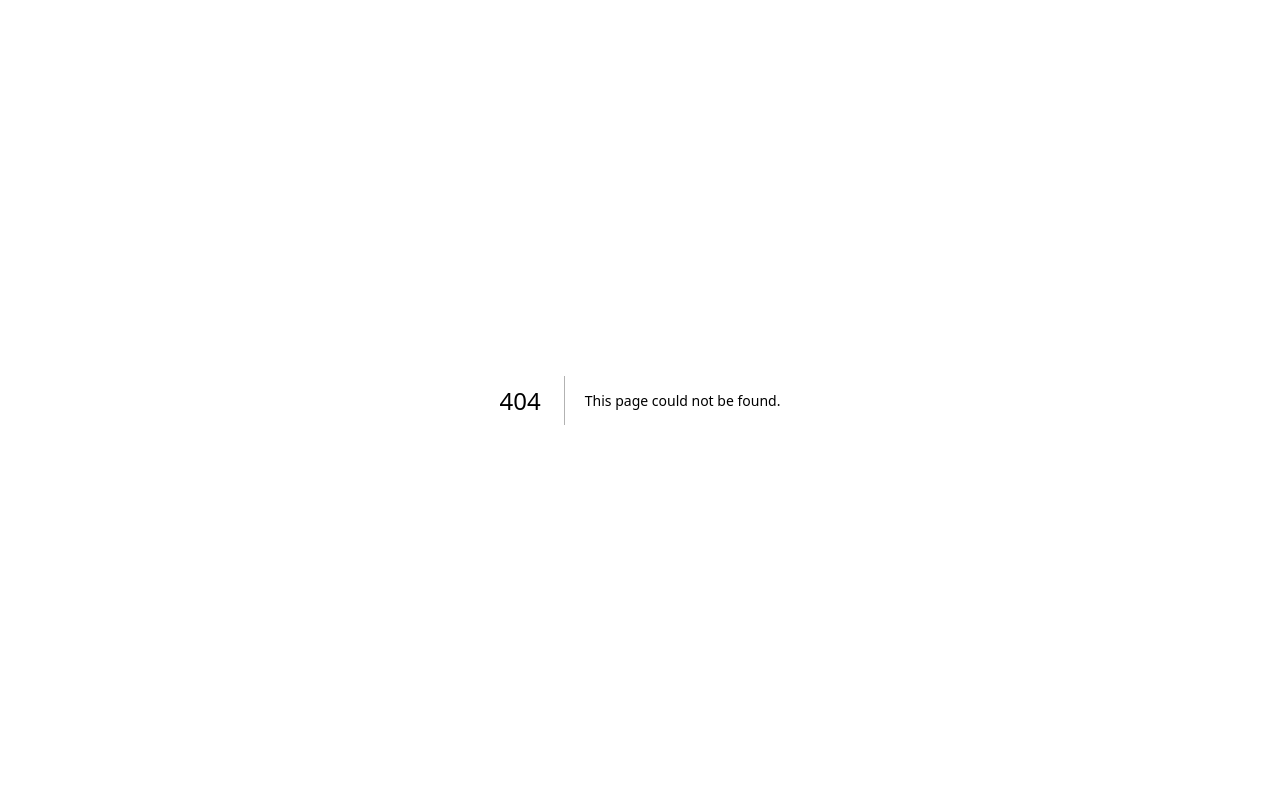
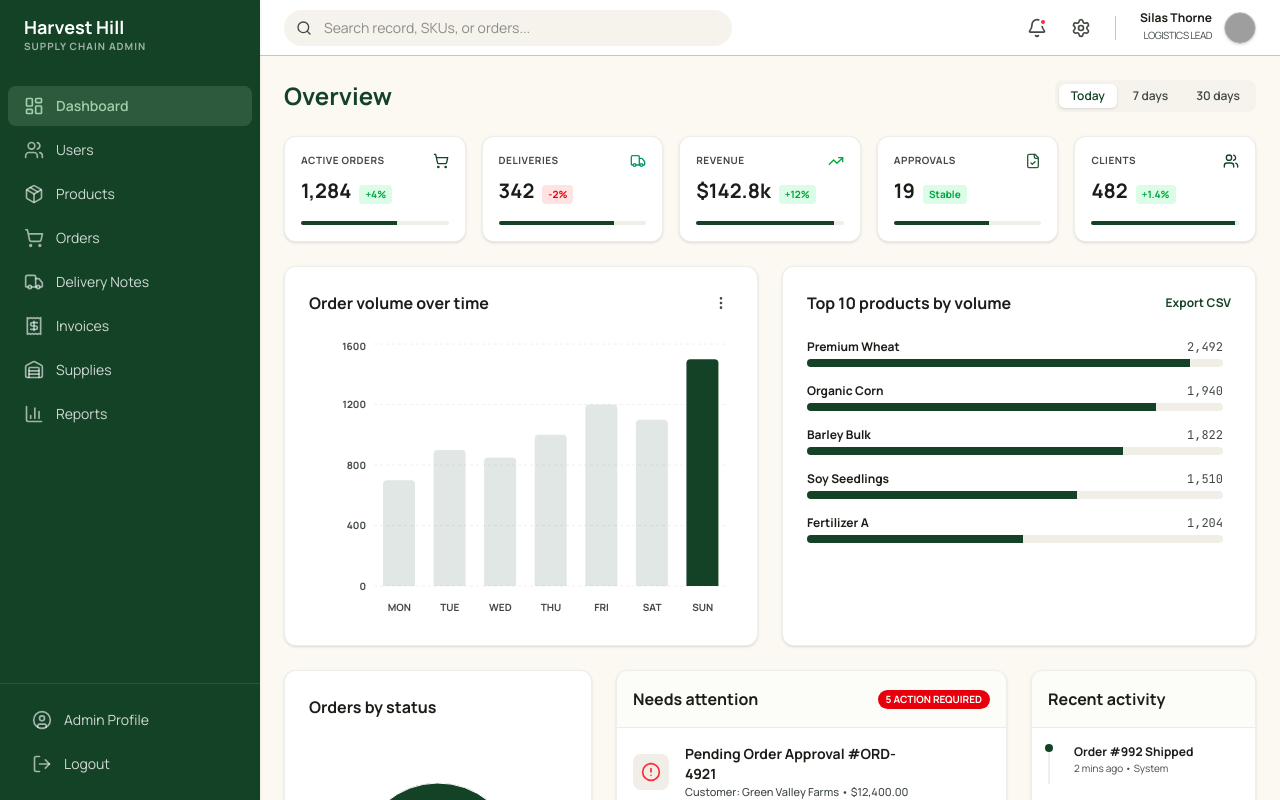
Before and after one commit to blessed-winner/harvest_hill_delivery, a Next.js app in the folder frontend/: page /admin in a window 1280 px wide. Before the commit this address had no page. Shown: the top 800 px of the page. Built offline with nearby package versions, Linux system fonts and the light colour scheme; grey boxes are pictures that could not be loaded.

Commit message:
Admin sidebar fit

```diff
--- /dev/null
+++ b/frontend/src/app/admin/page.tsx
@@ -0,0 +1,7 @@
+"use client";
+
+import AdminLayout from '../../portals/admin/AdminLayout';
+
+export default function AdminPage() {
+  return <AdminLayout />;
+}
--- a/frontend/src/portals/admin/AdminLayout.tsx
+++ b/frontend/src/portals/admin/AdminLayout.tsx
@@ -0,0 +1,52 @@
+"use client";
+
+import { useState } from 'react';
+import { Sidebar } from './components/Sidebar';
+import { TopBar } from './components/TopBar';
+import { Dashboard } from './pages/Dashboard';
+import { UserManagement } from './pages/UserManagement';
+import { ProductCatalog } from './pages/ProductCatalog';
+import { OrdersManagement } from './pages/OrdersManagement';
+import { DeliveryNotes } from './pages/DeliveryNotes';
+import { Invoices } from './pages/Invoices';
+import { Supplies } from './pages/Supplies';
+import { Reports } from './pages/Reports';
+import { ViewType } from '../types';
+
+function renderView(view: ViewType) {
+  switch (view) {
+    case 'users':
+      return <UserManagement />;
+    case 'products':
+      return <ProductCatalog />;
+    case 'orders':
+      return <OrdersManagement />;
+    case 'deliveries':
+      return <DeliveryNotes />;
+    case 'invoices':
+      return <Invoices />;
+    case 'supplies':
+      return <Supplies />;
+    case 'reports':
+      return <Reports />;
+    case 'dashboard':
+    default:
+      return <Dashboard />;
+  }
+}
+
+export default function AdminLayout() {
+  const [currentView, setCurrentView] = useState<ViewType>('dashboard');
+
+  return (
+    <div className="min-h-screen flex bg-surface">
+      <Sidebar currentView={currentView} onViewChange={setCurrentView} />
+      <div className="flex-1 min-w-0 flex flex-col">
+        <TopBar />
+        <main className="flex-1 min-w-0 overflow-x-hidden">
+          {renderView(currentView)}
+        </main>
+      </div>
+    </div>
+  );
+}
--- a/frontend/src/portals/admin/components/Sidebar.tsx
+++ b/frontend/src/portals/admin/components/Sidebar.tsx
@@ -32,13 +32,13 @@ const navItems = [
 
 export function Sidebar({ currentView, onViewChange }: SidebarProps) {
   return (
-    <aside className="w-[260px] bg-primary flex flex-col h-full py-4 shadow-sm z-30 shrink-0">
+    <aside className="w-[260px] bg-primary flex flex-col h-screen sticky top-0 py-4 shadow-sm z-30 shrink-0 overflow-hidden">
       <div className="px-6 mb-8">
         <h1 className="text-lg font-bold text-white leading-tight">Harvest Hill</h1>
         <p className="text-[10px] uppercase tracking-widest text-white/60 font-bold">Supply Chain Admin</p>
       </div>
 
-      <nav className="flex-1 px-2 space-y-1">
+      <nav className="flex-1 px-2 space-y-1 overflow-y-auto custom-scrollbar">
         {navItems.map((item) => (
           <button
             key={item.id}
@@ -59,7 +59,7 @@ export function Sidebar({ currentView, onViewChange }: SidebarProps) {
         ))}
       </nav>
 
-      <div className="mt-auto px-4 pt-4 border-t border-white/10 space-y-1">
+      <div className="mt-auto px-4 pt-4 border-t border-white/10 space-y-1 shrink-0">
         <button className="w-full flex items-center px-4 py-2.5 text-white/80 hover:text-white hover:bg-primary-container/20 rounded-lg transition-colors">
           <UserCircle className="w-5 h-5 mr-3 text-white/60" />
           <span className="text-sm">Admin Profile</span>
--- a/frontend/src/portals/admin/pages/DeliveryNotes.tsx
+++ b/frontend/src/portals/admin/pages/DeliveryNotes.tsx
@@ -1,7 +1,7 @@
 import React, { useState } from 'react';
 import { Search, Plus, MoreVertical, AlertTriangle, MapPin, Truck, FileText, CheckCircle2 } from 'lucide-react';
 import { DeliveryNote } from '../types';
-import { DetailDrawer } from './DetailDrawer';
+import { DetailDrawer } from '../components/DetailDrawer';
 import { cn } from '../lib/utils';
 import { motion } from 'motion/react';
 
--- a/frontend/src/portals/admin/pages/Invoices.tsx
+++ b/frontend/src/portals/admin/pages/Invoices.tsx
@@ -1,7 +1,7 @@
 import React, { useState } from 'react';
 import { Search, RefreshCw, Bell, Settings, AlertCircle, Wallet, ChevronRight, Download } from 'lucide-react';
 import { Invoice } from '../types';
-import { DetailDrawer } from './DetailDrawer';
+import { DetailDrawer } from '../components/DetailDrawer';
 import { cn } from '../lib/utils';
 import { motion } from 'motion/react';
 
--- a/frontend/src/portals/admin/pages/OrdersManagement.tsx
+++ b/frontend/src/portals/admin/pages/OrdersManagement.tsx
@@ -1,7 +1,7 @@
 import React, { useState } from 'react';
 import { Search, Filter, Plus, ShoppingCart, CheckCircle, Truck, Trash2, MoreVertical, Handshake, ChevronRight, X } from 'lucide-react';
 import { Order } from '../types';
-import { DetailDrawer } from './DetailDrawer';
+import { DetailDrawer } from '../components/DetailDrawer';
 import { cn } from '../lib/utils';
 import { motion, AnimatePresence } from 'motion/react';
 
--- a/frontend/src/portals/admin/pages/ProductCatalog.tsx
+++ b/frontend/src/portals/admin/pages/ProductCatalog.tsx
@@ -1,7 +1,7 @@
 import React, { useState } from 'react';
 import { Search, Plus, MoreVertical, AlertCircle, Calendar, Package, ArrowRight, X, Image as ImageIcon } from 'lucide-react';
 import { Product } from '../types';
-import { DetailDrawer } from './DetailDrawer';
+import { DetailDrawer } from '../components/DetailDrawer';
 import { cn } from '../lib/utils';
 import { motion } from 'motion/react';
 
--- a/frontend/src/portals/admin/pages/Reports.tsx
+++ b/frontend/src/portals/admin/pages/Reports.tsx
@@ -5,7 +5,7 @@ import {
 import {
   Download, FileText, Filter, Check, MoreVertical
 } from 'lucide-react';
-import { DetailDrawer } from './DetailDrawer';
+import { DetailDrawer } from '../components/DetailDrawer';
 import { cn } from '../lib/utils';
 import { motion } from 'motion/react';
 
--- a/frontend/src/portals/admin/pages/Supplies.tsx
+++ b/frontend/src/portals/admin/pages/Supplies.tsx
@@ -1,7 +1,7 @@
 import React, { useState } from 'react';
 import { Search, ChevronRight, Handshake, CheckCircle2, MessageSquare, Send, Archive, Check, X, RefreshCw } from 'lucide-react';
 import { NegotiationMessage } from '../types';
-import { DetailDrawer } from './DetailDrawer';
+import { DetailDrawer } from '../components/DetailDrawer';
 import { cn } from '../lib/utils';
 import { motion } from 'motion/react';
 
--- a/frontend/src/portals/admin/pages/UserManagement.tsx
+++ b/frontend/src/portals/admin/pages/UserManagement.tsx
@@ -1,7 +1,7 @@
 import React, { useState } from 'react';
 import { Search, Filter, Plus, MoreVertical, ShieldCheck, History, User as UserIcon } from 'lucide-react';
 import { User } from '../types';
-import { DetailDrawer } from './DetailDrawer';
+import { DetailDrawer } from '../components/DetailDrawer';
 import { cn } from '../lib/utils';
 import { motion } from 'motion/react';
 
```
